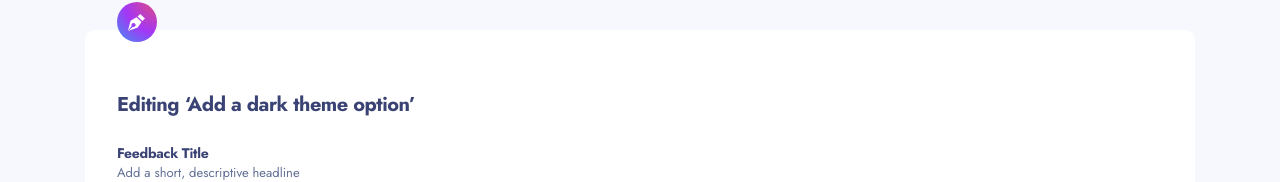
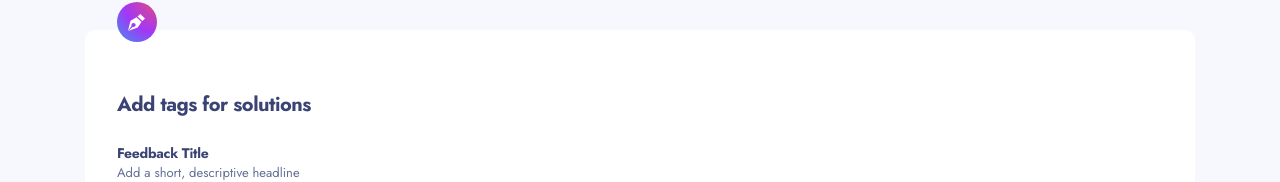
Before and after one commit to jmenges/feedback-next, a Next.js app: page /feedback/1/edit in a window 1280 px wide. Shown: the part 102-284 px from the top of the page. Built offline with nearby package versions, Linux system fonts and the light colour scheme; what @thoughtbot/tailwindcss-aria-attributes would draw is missing.

Commit message:
Add delete functionality to edit form

```diff
--- a/src/components/feedback-form/EditFeedbackForm.tsx
+++ b/src/components/feedback-form/EditFeedbackForm.tsx
@@ -6,12 +6,18 @@ import { useFeedbackStore } from "@/store/useFeedbackStore";
 import { IEditFeedback } from "@/types";
 import Link from "next/link";
 import { useRouter } from "next/navigation";
-import { useEffect, useState } from "react";
+import { useMemo } from "react";
 import FeedbackForm from "./FeedbackForm";
 
 type EditFeedbackFormProps = { feedbackId: number; returnHref: string };
 
-const FeedbackActions = ({ cancelHref }: { cancelHref: string }) => {
+const FeedbackActions = ({
+  cancelHref,
+  onDelete,
+}: {
+  cancelHref: string;
+  onDelete: () => void;
+}) => {
   return (
     <>
       <Button type="submit" className="w-full">
@@ -20,7 +26,12 @@ const FeedbackActions = ({ cancelHref }: { cancelHref: string }) => {
       <Button className="w-full" variant="secondary" asChild>
         <Link href={cancelHref}>Cancel</Link>
       </Button>
-      <Button className="w-full" variant="destructive">
+      <Button
+        type="button"
+        onClick={onDelete}
+        className="w-full"
+        variant="destructive"
+      >
         Delete
       </Button>
     </>
@@ -31,17 +42,25 @@ export default function EditFeedbackForm({
   feedbackId,
   returnHref,
 }: EditFeedbackFormProps) {
+  /**
+   * Custom hooks
+   */
   const {
     feedbacks,
     getById: getFeedbackById,
+    removeFeedback,
     editFeedback,
   } = useFeedbackStore();
-  const [feedback, setFeedback] = useState<IEditFeedback | undefined>(
-    undefined
-  );
+
+  /**
+   * Hooks
+   */
   const router = useRouter();
 
-  useEffect(() => {
+  /**
+   * Side effects
+   */
+  const feedback = useMemo<IEditFeedback | undefined>(() => {
     const feedback = getFeedbackById(feedbackId);
     const inputFeedback: IEditFeedback | undefined =
       feedback !== null
@@ -53,9 +72,12 @@ export default function EditFeedbackForm({
             category: feedback.category,
           }
         : undefined;
-    setFeedback(inputFeedback);
+    return inputFeedback;
   }, [feedbacks, feedbackId]);
 
+  /**
+   * Functions
+   */
   const onSubmit = (data: IEditFeedback) => {
     const isSuccess = editFeedback(data);
     console.log(isSuccess);
@@ -64,13 +86,28 @@ export default function EditFeedbackForm({
     }
   };
 
+  const onDelete = () => {
+    if (feedback === undefined) return;
+    const isRemoved = removeFeedback(feedback.id);
+    if (isRemoved) {
+      router.push("/");
+    }
+  };
+
+  if (feedback === undefined) return <div>Feedback not found</div>;
+
+  /**
+   * JSX
+   */
   return (
     <FeedbackForm
+      feedback={feedback}
+      title={feedback?.title || ""}
+      Icon={IconEditFeedback}
+      Actions={() => (
+        <FeedbackActions cancelHref={returnHref} onDelete={onDelete} />
+      )}
       onSubmit={onSubmit}
-      feedback={feedback}
-      Icon={IconEditFeedback}
-      title="Editing ‘Add a dark theme option’"
-      Actions={() => <FeedbackActions cancelHref={returnHref} />}
     />
   );
 }
```
